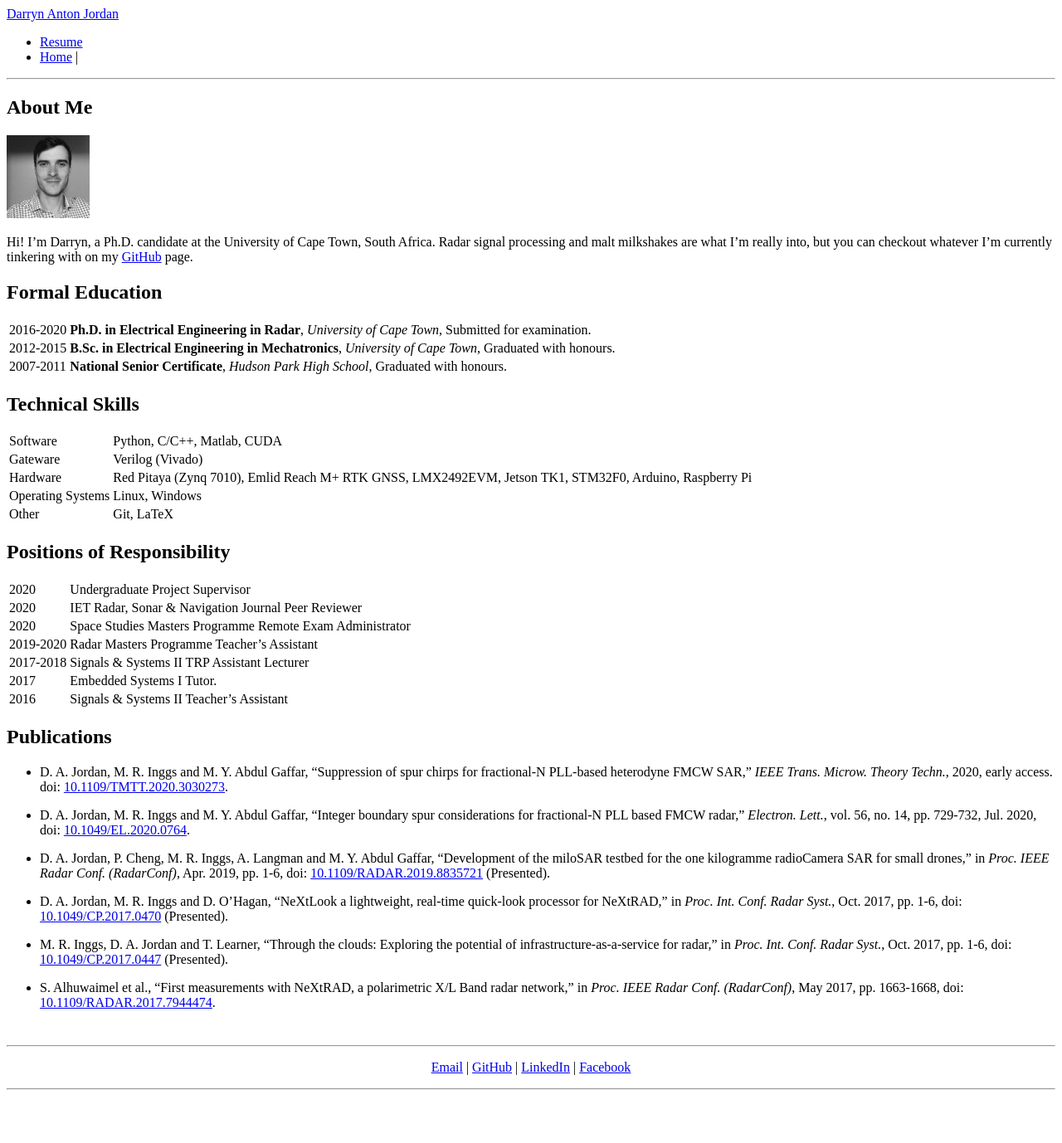
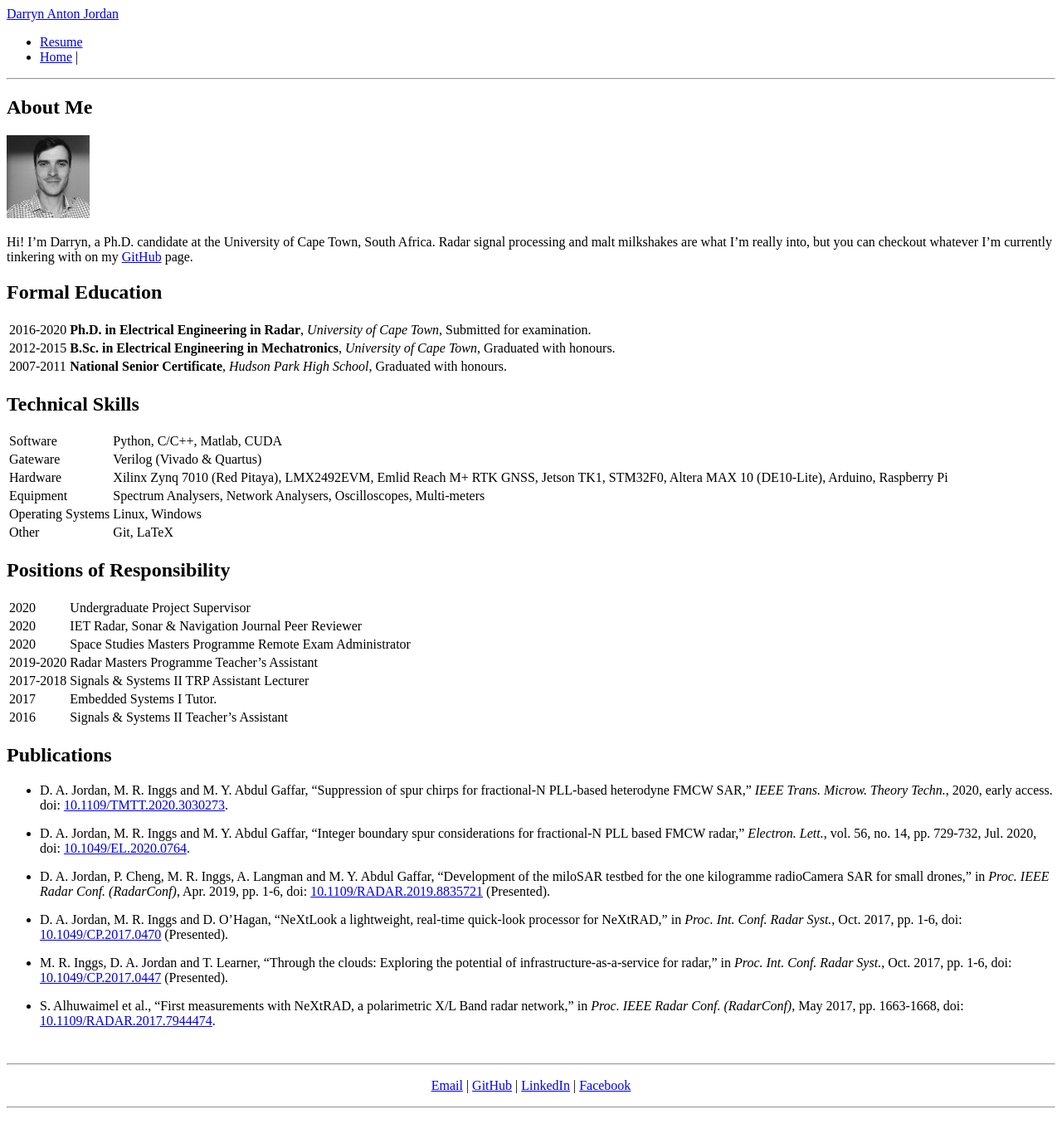
Before and after one commit to darrynjordan/darrynjordan.github.io, a Jekyll site: the page built from index.md, in a window 1280 px wide. Shown: the whole page at 83% size. Built offline with Jekyll 4.4.1, drawn with Linux system fonts in a browser that asks for light colours; before the commit the page ends 1356 px from its top, so only the background shows below that.

Commit message:
Tweaks to skills and updated cv

```diff
--- a/index.md
+++ b/index.md
@@ -20,8 +20,9 @@ Hi! I'm Darryn, a Ph.D. candidate at the University of Cape Town, South Africa.
 ## Technical Skills
 
 Software | Python, C/C++, Matlab, CUDA
-Gateware | Verilog (Vivado)
-Hardware | Red Pitaya (Zynq 7010), Emlid Reach M+ RTK GNSS, LMX2492EVM, Jetson TK1, STM32F0, Arduino, Raspberry Pi
+Gateware | Verilog (Vivado & Quartus)
+Hardware | Xilinx Zynq 7010 (Red Pitaya), LMX2492EVM, Emlid Reach M+ RTK GNSS, Jetson TK1, STM32F0, Altera MAX 10 (DE10-Lite), Arduino, Raspberry Pi
+Equipment | Spectrum Analysers, Network Analysers, Oscilloscopes, Multi-meters
 Operating Systems | Linux, Windows
 Other | Git, LaTeX
 
```
Also changed, not shown: 1 other file.
